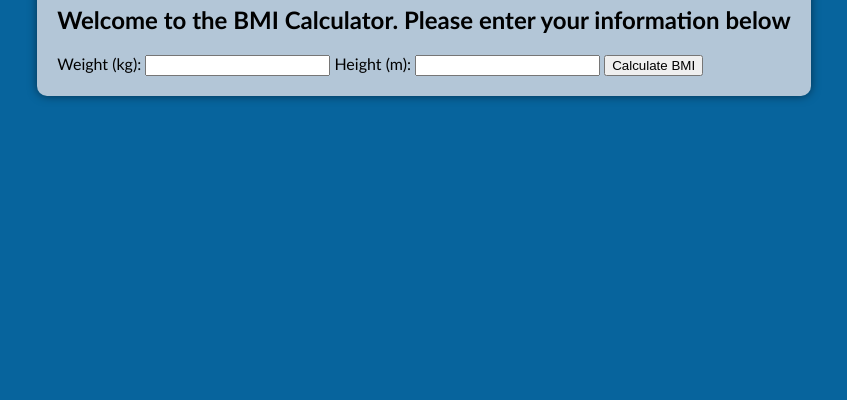
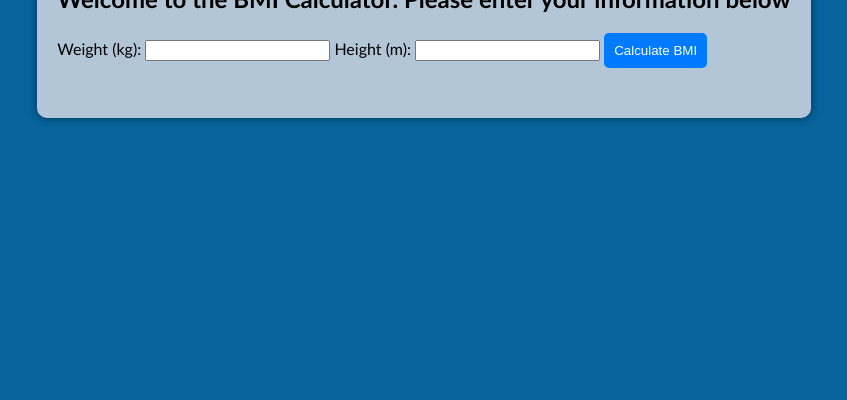
Before and after one commit to ChaseHarding/BMI-Calculator, a plain HTML site: page index.html in a window 1280 px wide. Shown: the part 400-800 px from the top of the page, without its empty margins (216-1063 px from the left). Drawn offline with Linux system fonts and the light colour scheme.

Commit message:
styling buttons, labels, inputs, and result

```diff
--- a/styles.css
+++ b/styles.css
@@ -6,6 +6,7 @@ body {
     align-items: center;
     height: 100vh;
     margin: 0;
+    user-select: none;
 }
 
 .container {
@@ -18,3 +19,25 @@ body {
 h1 {
     text-align: center;
 }
+
+label, input, button {
+    margin-bottom: 10px;
+}
+
+button {
+    padding: 10px;
+    background: #007BFF;
+    color: #fff;
+    border: none;
+    border-radius: 5px;
+    cursor: pointer;
+}
+
+button:hover {
+    background: #0056b3;
+}
+
+#result {
+    margin-top: 20px;
+    font-size: 1.2em;
+}
```
